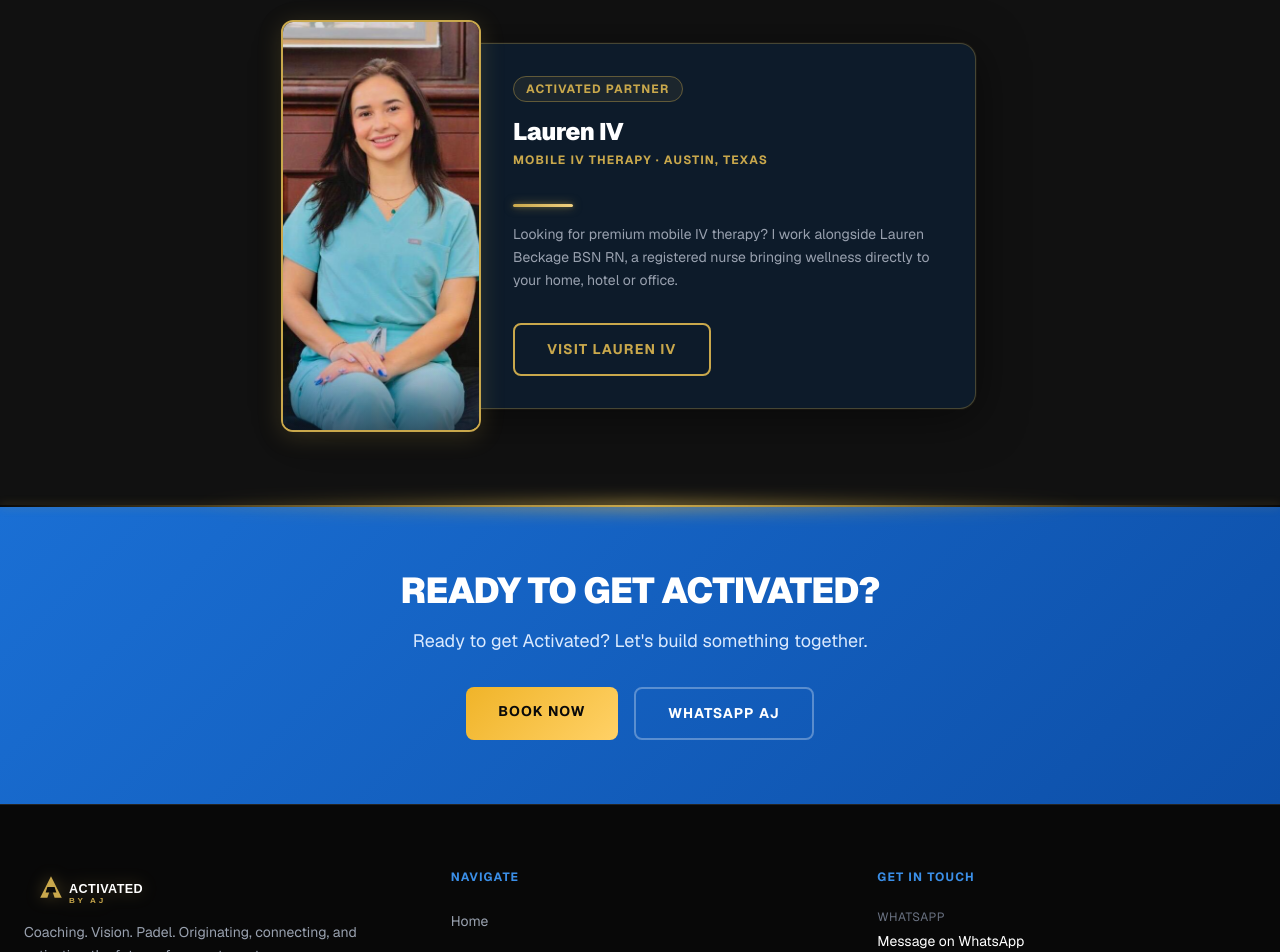
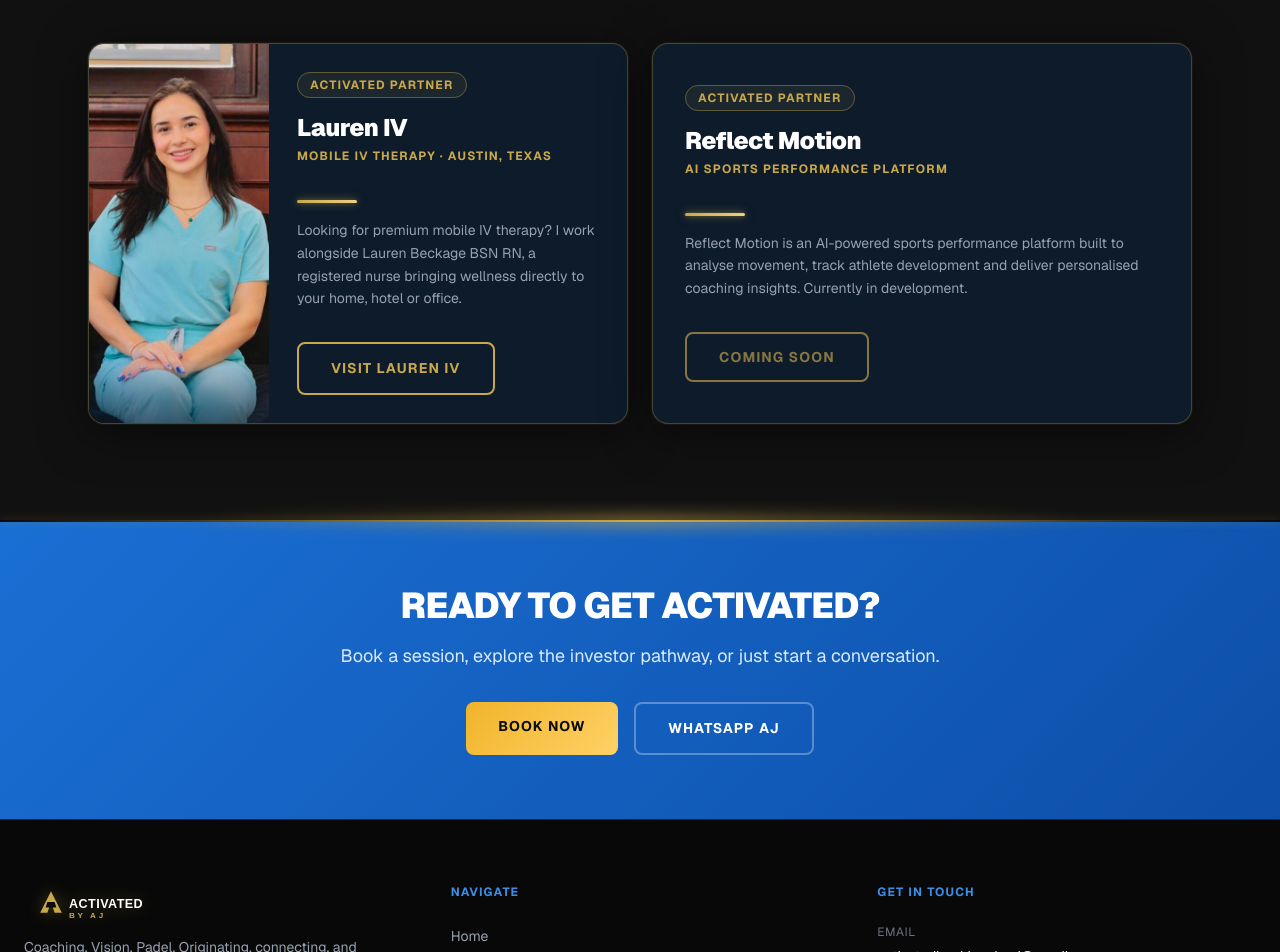
Before and after one commit to Antonie1234/activated-by-aj, a Next.js app: page / in a window 1280 px wide. Shown: the part 4780-5732 px from the top of the page. Built offline with nearby package versions, Linux system fonts and the light colour scheme.

Commit message:
Partners: Reflect Motion card added with coach code

```diff
--- a/src/app/layout.tsx
+++ b/src/app/layout.tsx
@@ -13,18 +13,20 @@
 export const metadata: Metadata = {
   title: "Activated by AJ | Racquet Sport & Lifestyle",
   description:
-    "Turn your energy into purpose. Tennis coaching, fitness & strength training, and movement & beach sports with AJ, based in Willoughby, Sydney.",
+    "Turn your energy into purpose. Premium tennis coaching, padel, pickleball, beach sports and fitness with AJ. Your Vibe Activates Your Tribe.",
   keywords: [
-    "personal trainer Sydney",
-    "tennis coach Sydney",
-    "fitness coach Willoughby",
-    "beach sports training Sydney",
+    "tennis coach",
+    "padel coaching",
+    "pickleball coach",
+    "beach tennis",
+    "fitness coach",
+    "racquet sport",
     "Activated by AJ",
   ],
   openGraph: {
     title: "Activated by AJ",
     description: "Turn your energy into purpose.",
-    url: "https://activatedbyaj.com",
+    url: "https://activatedbyaj.co.za",
     siteName: "Activated by AJ",
     locale: "en_AU",
     type: "website",
--- a/src/app/page.tsx
+++ b/src/app/page.tsx
@@ -326,7 +326,7 @@
                   {pillar}
                 </span>
                 {i < arr.length - 1 && (
-                  <span className="text-sm font-bold" style={{ color: 'rgba(201,168,76,0.4)' }}> · </span>
+                  <span className="text-sm font-bold" style={{ color: 'rgba(255,255,255,0.5)' }}> · </span>
                 )}
               </span>
             ))}
@@ -442,75 +442,52 @@
             </p>
           </div>
 
-          <div className="flex justify-center">
-            {/* Premium editorial card */}
+          <div className="grid md:grid-cols-2 gap-6">
+
+            {/* ── Lauren IV card ── */}
             <div
-              className="relative w-full max-w-2xl rounded-2xl overflow-visible transition-all duration-300 hover:shadow-[0_8px_64px_rgba(0,0,0,0.6),0_0_32px_rgba(201,168,76,0.15),0_0_0_1px_rgba(201,168,76,0.5)]"
+              className="relative rounded-2xl overflow-hidden transition-all duration-300 hover:shadow-[0_8px_64px_rgba(0,0,0,0.6),0_0_32px_rgba(201,168,76,0.15),0_0_0_1px_rgba(201,168,76,0.5)]"
               style={{
                 background: '#0D1B2A',
                 border: '1px solid rgba(201,168,76,0.3)',
                 boxShadow: '0 8px 48px rgba(0,0,0,0.5), 0 0 0 1px rgba(201,168,76,0.08)',
               }}
             >
-              <div className="flex flex-col sm:flex-row items-stretch">
-
-                {/* ── LEFT: photo ── */}
-                <div
-                  className="relative shrink-0 w-full sm:w-[200px] sm:-ml-6 sm:-my-6 z-10"
-                  style={{ minHeight: '260px' }}
-                >
-                  <div
-                    className="relative h-full rounded-xl overflow-hidden"
-                    style={{
-                      border: '2px solid #C9A84C',
-                      boxShadow: '0 4px 24px rgba(201,168,76,0.2)',
-                      minHeight: '260px',
-                    }}
-                  >
+              <div className="flex flex-col sm:flex-row items-stretch h-full">
+                {/* photo */}
+                <div className="relative shrink-0 w-full sm:w-[180px]" style={{ minHeight: '240px' }}>
                   <Image
                     src="/lauren-seated.jpg"
                     alt="Lauren Beckage BSN RN"
                     fill
                     style={{ objectFit: 'cover', objectPosition: 'top center' }}
-                      sizes="200px"
+                    sizes="180px"
                   />
-                    {/* subtle gold overlay at bottom */}
                   <div
                     className="absolute bottom-0 left-0 right-0 h-16"
                     style={{ background: 'linear-gradient(to top, rgba(13,27,42,0.6), transparent)' }}
                   />
                 </div>
-                </div>
-
-                {/* ── RIGHT: content ── */}
-                <div className="flex flex-col justify-center px-8 py-8">
-                  {/* Partner label */}
+                {/* content */}
+                <div className="flex flex-col justify-center px-7 py-7">
                   <div className="mb-4">
                     <span
                       className="text-xs font-bold uppercase tracking-widest px-3 py-1 rounded-full"
-                      style={{
-                        color: '#C9A84C',
-                        border: '1px solid rgba(201,168,76,0.4)',
-                        background: 'rgba(201,168,76,0.08)',
-                      }}
+                      style={{ color: '#C9A84C', border: '1px solid rgba(201,168,76,0.4)', background: 'rgba(201,168,76,0.08)' }}
                     >
                       Activated Partner
                     </span>
                   </div>
-
                   <h3 className="text-2xl font-black text-white mb-1" style={{ letterSpacing: '-0.02em' }}>
                     Lauren IV
                   </h3>
                   <p className="text-xs font-bold uppercase tracking-widest mb-5" style={{ color: '#C9A84C' }}>
                     Mobile IV Therapy · Austin, Texas
                   </p>
-
                   <div className="gold-divider mb-5" />
-
                   <p className="text-gray-400 text-sm leading-relaxed mb-8">
                     Looking for premium mobile IV therapy? I work alongside Lauren Beckage BSN RN, a registered nurse bringing wellness directly to your home, hotel or office.
                   </p>
-
                   <div>
                     <a
                       href="https://lauren-iv.vercel.app"
@@ -523,9 +500,48 @@
                     </a>
                   </div>
                 </div>
-
               </div>
             </div>
+
+            {/* ── Reflect Motion card ── */}
+            <div
+              className="relative rounded-2xl overflow-hidden transition-all duration-300 hover:shadow-[0_8px_64px_rgba(0,0,0,0.6),0_0_32px_rgba(201,168,76,0.15),0_0_0_1px_rgba(201,168,76,0.5)]"
+              style={{
+                background: '#0D1B2A',
+                border: '1px solid rgba(201,168,76,0.3)',
+                boxShadow: '0 8px 48px rgba(0,0,0,0.5), 0 0 0 1px rgba(201,168,76,0.08)',
+              }}
+            >
+              <div className="flex flex-col justify-center px-8 py-8 h-full">
+                <div className="mb-4">
+                  <span
+                    className="text-xs font-bold uppercase tracking-widest px-3 py-1 rounded-full"
+                    style={{ color: '#C9A84C', border: '1px solid rgba(201,168,76,0.4)', background: 'rgba(201,168,76,0.08)' }}
+                  >
+                    Activated Partner
+                  </span>
+                </div>
+                <h3 className="text-2xl font-black text-white mb-1" style={{ letterSpacing: '-0.02em' }}>
+                  Reflect Motion
+                </h3>
+                <p className="text-xs font-bold uppercase tracking-widest mb-5" style={{ color: '#C9A84C' }}>
+                  AI Sports Performance Platform
+                </p>
+                <div className="gold-divider mb-5" />
+                <p className="text-gray-400 text-sm leading-relaxed mb-8">
+                  Reflect Motion is an AI-powered sports performance platform built to analyse movement, track athlete development and deliver personalised coaching insights. Currently in development.
+                </p>
+                <div>
+                  <span
+                    className="btn-outline text-xs"
+                    style={{ borderColor: '#C9A84C', color: '#C9A84C', cursor: 'default', opacity: 0.65 }}
+                  >
+                    Coming Soon
+                  </span>
+                </div>
+              </div>
+            </div>
+
           </div>
         </div>
       </section>
@@ -543,7 +559,7 @@
             READY TO GET ACTIVATED?
           </h2>
           <p className="text-blue-100 mb-8 text-lg">
-            Ready to get Activated? Let&apos;s build something together.
+            Book a session, explore the investor pathway, or just start a conversation.
           </p>
           <div className="flex flex-col sm:flex-row gap-4 justify-center">
             <Link href="/contact" className="btn-gold">
--- a/src/components/Footer.tsx
+++ b/src/components/Footer.tsx
@@ -92,17 +92,6 @@
             </h3>
             <ul className="space-y-4">
               <li>
-                <p className="text-xs text-gray-500 uppercase tracking-wider mb-1">WhatsApp</p>
-                <a
-                  href="https://wa.me/27713325218"
-                  className="text-white text-sm hover:opacity-80 transition-opacity"
-                  target="_blank"
-                  rel="noopener noreferrer"
-                >
-                  Message on WhatsApp
-                </a>
-              </li>
-              <li>
                 <p className="text-xs text-gray-500 uppercase tracking-wider mb-1">Email</p>
                 <a
                   href="mailto:activatedbookingsbyaj@gmail.com"
```
Lines whose indentation alone changed are shown as unchanged.
